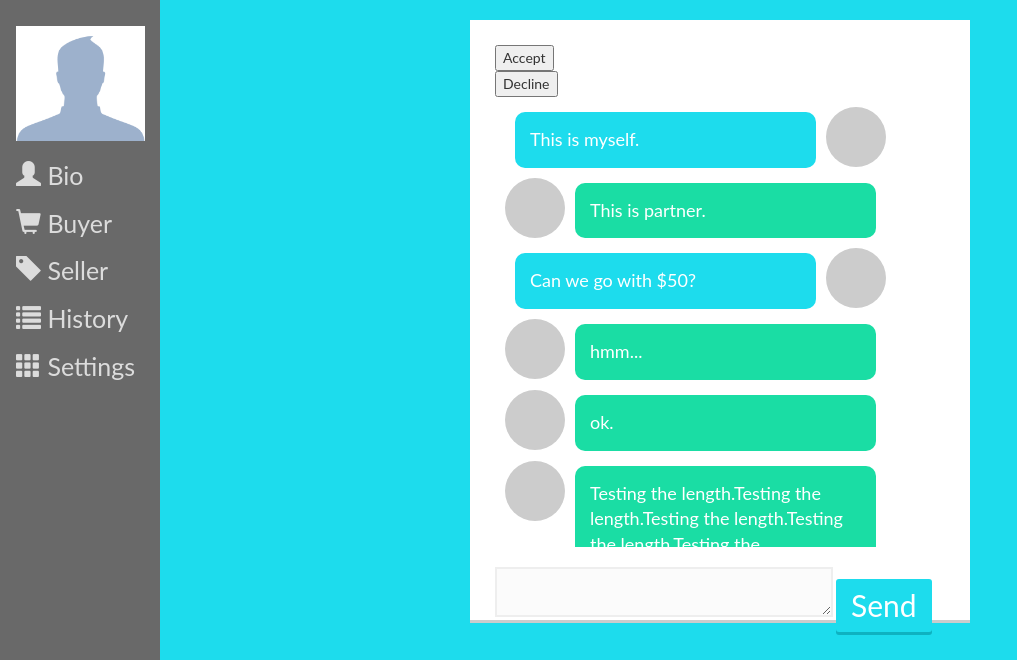
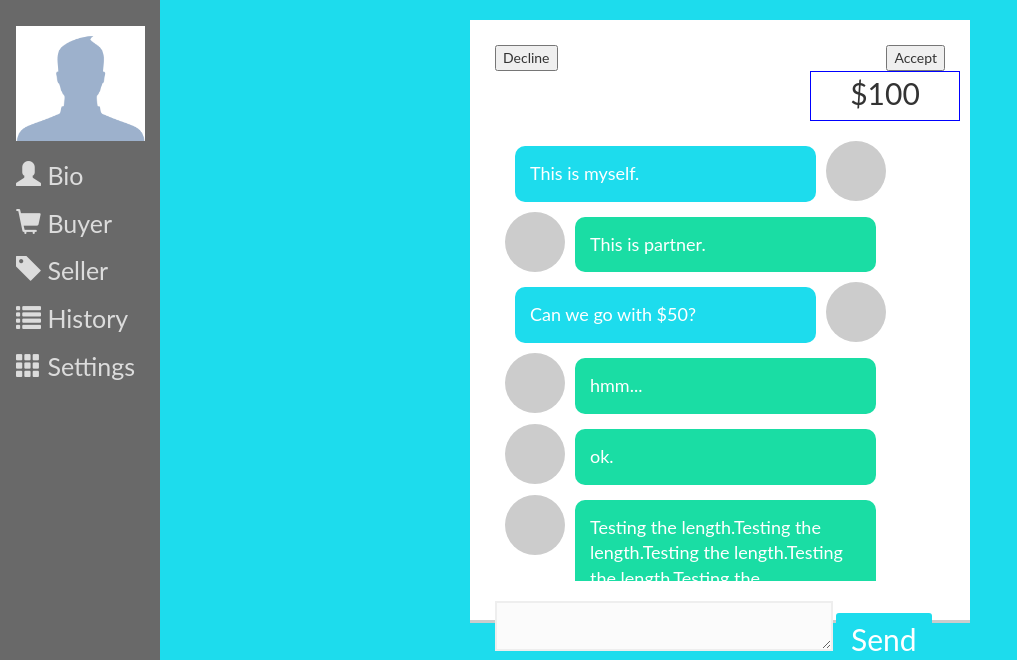
Before and after one commit to seonghwanchoi0203/Garbage-Collector, a Django app: page /buyerMessage in a window 1280 px wide. Shown: the part 52-712 px from the top of the page, without its empty margins (0-1017 px from the left). Run offline with Django 3.2, Linux system fonts and the light colour scheme; some libraries are stand-ins or nearby versions.

Commit message:
added few layouts

```diff
--- a/templates/buyerMessage.html
+++ b/templates/buyerMessage.html
@@ -54,10 +54,14 @@
 
 
           <div class="chatbox">
-            <button>Accept</button>
-            <div class="class="decline-button">
-            <button>Decline</button>
-            </div>
+
+              <button class="button decline">Decline</button>
+
+
+              <button class="button accept">Accept</button>
+              <p class="price">$100</p>
+
+
             <div class="chatlogs">
 
 
--- a/templates/static/bower_components/css/buyerMessageStyle.css
+++ b/templates/static/bower_components/css/buyerMessageStyle.css
@@ -80,15 +80,17 @@ body {
 }
 
 
-.button-decline button{
-	background: #1ddced;
-	padding: 5px 15px;
+.accept {
+	float: right;
+}
+
+.price{
 	font-size: 30px;
-	color: #fff;
-	border: none;
-
-	border-radius: 3px;
-	box-shadow: 0 3px 0 #0eb2c1;
-	cursor: pointer;
+	margin-left:70%;
+	width: 150px;
+	height: 50px;
+	border: 1px solid blue;
+	box-sizing: border-box;
+	text-align:center;
 
 }
```
